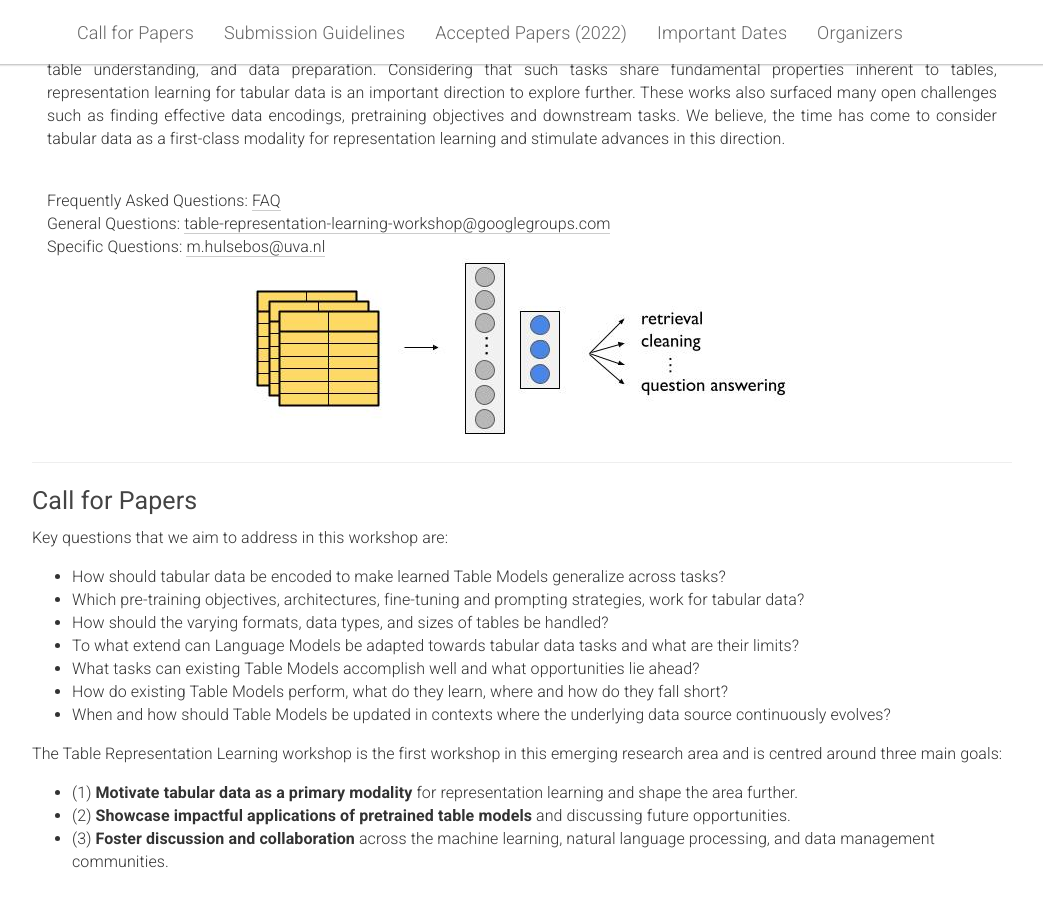
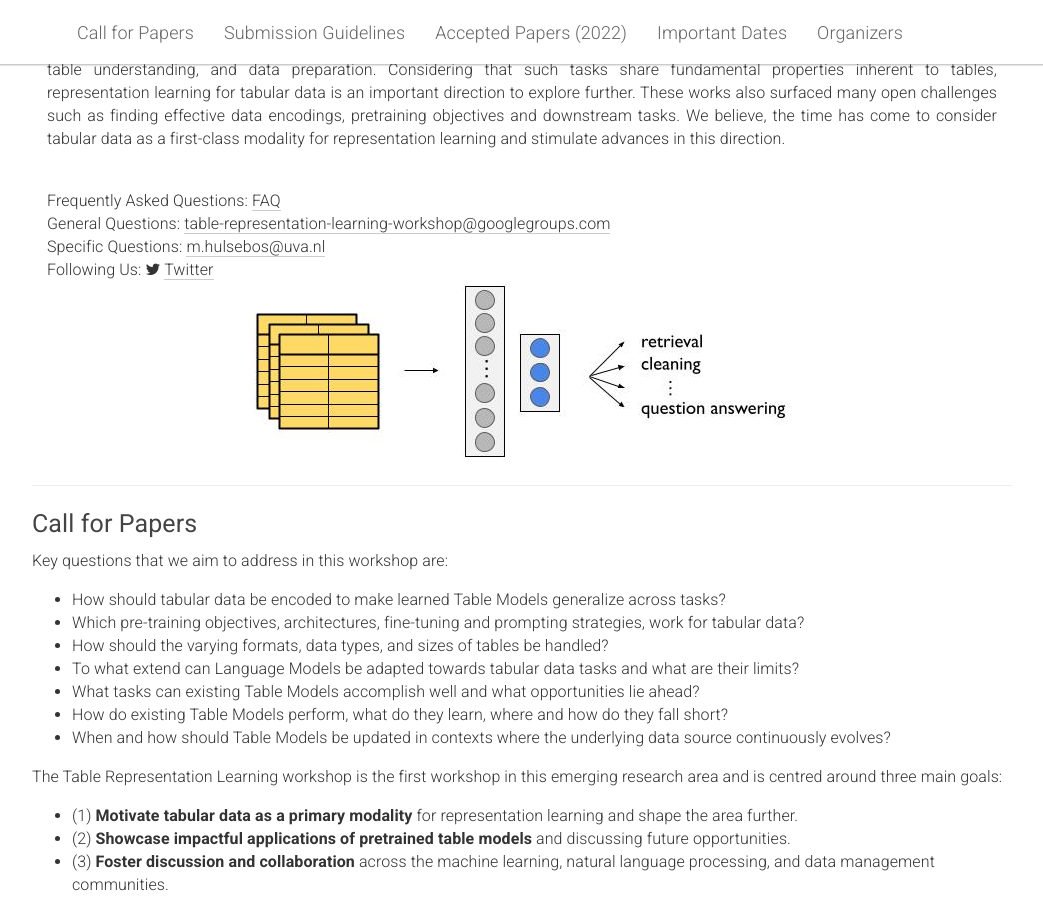
Before and after one commit to table-representation-learning/table-representation-learning.github.io, a Jekyll site: the page built from _pages/home.html, in a window 1280 px wide and 900 px high, scrolled down 381 px. Shown: the whole window, without its empty margins (118-1161 px from the left). Built offline with Jekyll 4.4.1, drawn with Linux system fonts in a browser that asks for light colours.

Commit message:
update home page

```diff
--- a/_pages/home.html
+++ b/_pages/home.html
@@ -54,7 +54,11 @@ acknowledgements: ""
         <div>
             Specific Questions: <a class="u-email" href="mailto:m.hulsebos@uva.nl">m.hulsebos@uva.nl</a>
         </div>
-        <!-- <a rel="me" href="https://twitter.com/TrlWorkshop" target="_blank" title="TrlWorkshop"><svg class="svg-icon grey"><use xlink:href="/assets/minima-social-icons.svg#twitter"></use></svg>@TrlWorkshop</a> -->
+        <div>
+            Following Us:
+            <i aria-hidden="true" class="fa fa-twitter"></i>
+            <a class="menulink" href="https://twitter.com/TrlWorkshop" target="_blank">Twitter</a>
+        </div>
     </div>
 
     <p align="center col-xs-12" style="text-align:center;">
```
